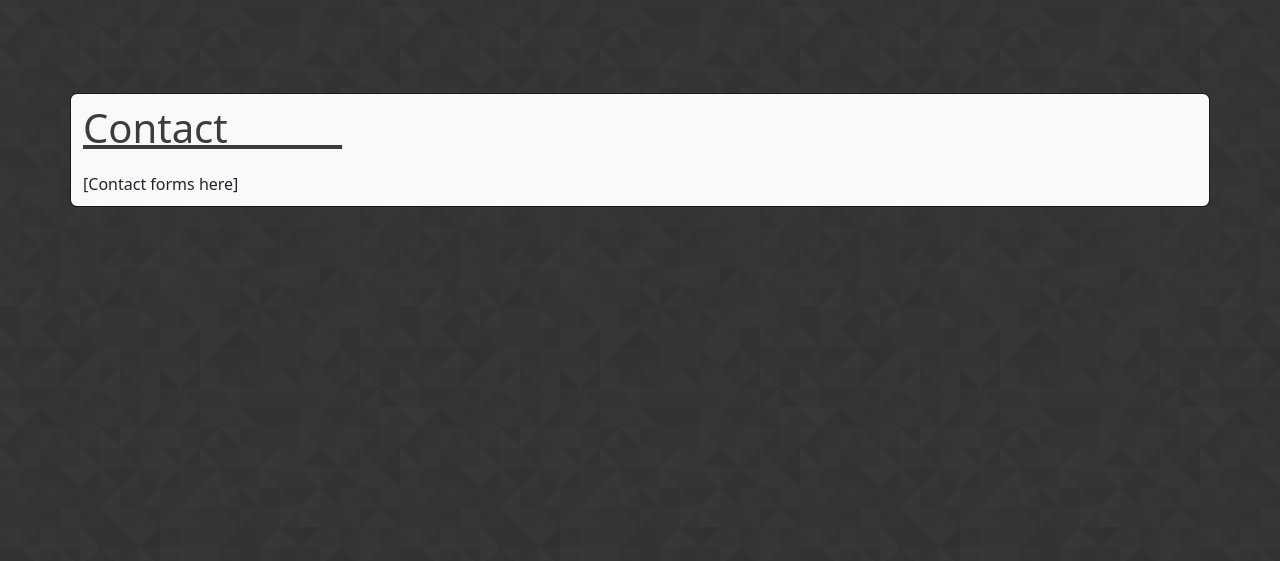
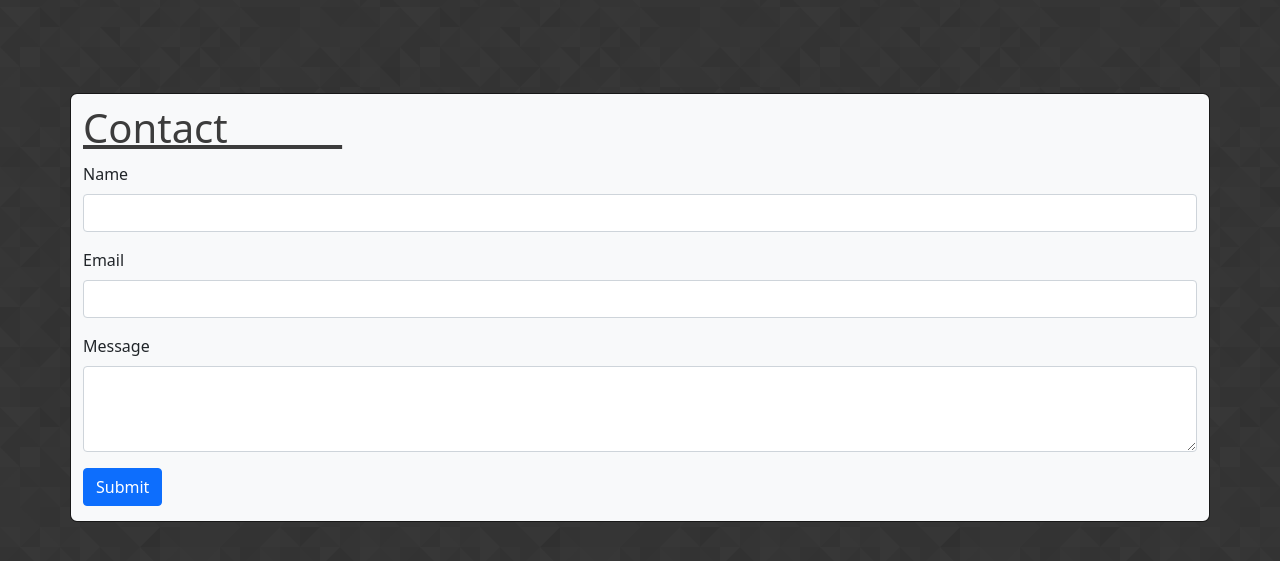
Before and after one commit to gsonnier333/old-portfolio, a plain HTML site: page contact.html in a window 1280 px wide. Shown: the part 73-634 px from the top of the page. Drawn offline with nearby package versions, Linux system fonts and the light colour scheme.

Commit message:
Added basic input forms to contact page, currently nonfunctioning

```diff
--- a/contact.html
+++ b/contact.html
@@ -88,11 +88,43 @@
 				>
 			</h1>
 			<br />
-			<p>[Contact forms here]</p>
+			<form>
+				<div class="mb-3">
+					<label for="inputName" class="form-label">Name</label>
+					<input type="name" class="form-control" id="inputName" />
+				</div>
+
+				<div class="mb-3">
+					<label for="inputEmail" class="form-label">Email</label>
+					<input
+						type="email"
+						class="form-control"
+						id="inputEmail"
+						aria-describedby="emailHelp"
+					/>
+				</div>
+				<div class="mb-3">
+					<label for="inputMsg" class="form-label">Message</label>
+					<textarea
+						type="message"
+						class="form-control"
+						rows="3"
+					></textarea>
+				</div>
+
+				<button
+					type="submit"
+					class="btn btn-primary"
+					style="margin-bottom: 15px"
+				>
+					Submit
+				</button>
+			</form>
 		</section>
 		<!--
 
 			end Contact Forms
 
-		--></body>
+		-->
+	</body>
 </html>
```
Also changed, not shown: index.html (+16 -13 lines).
